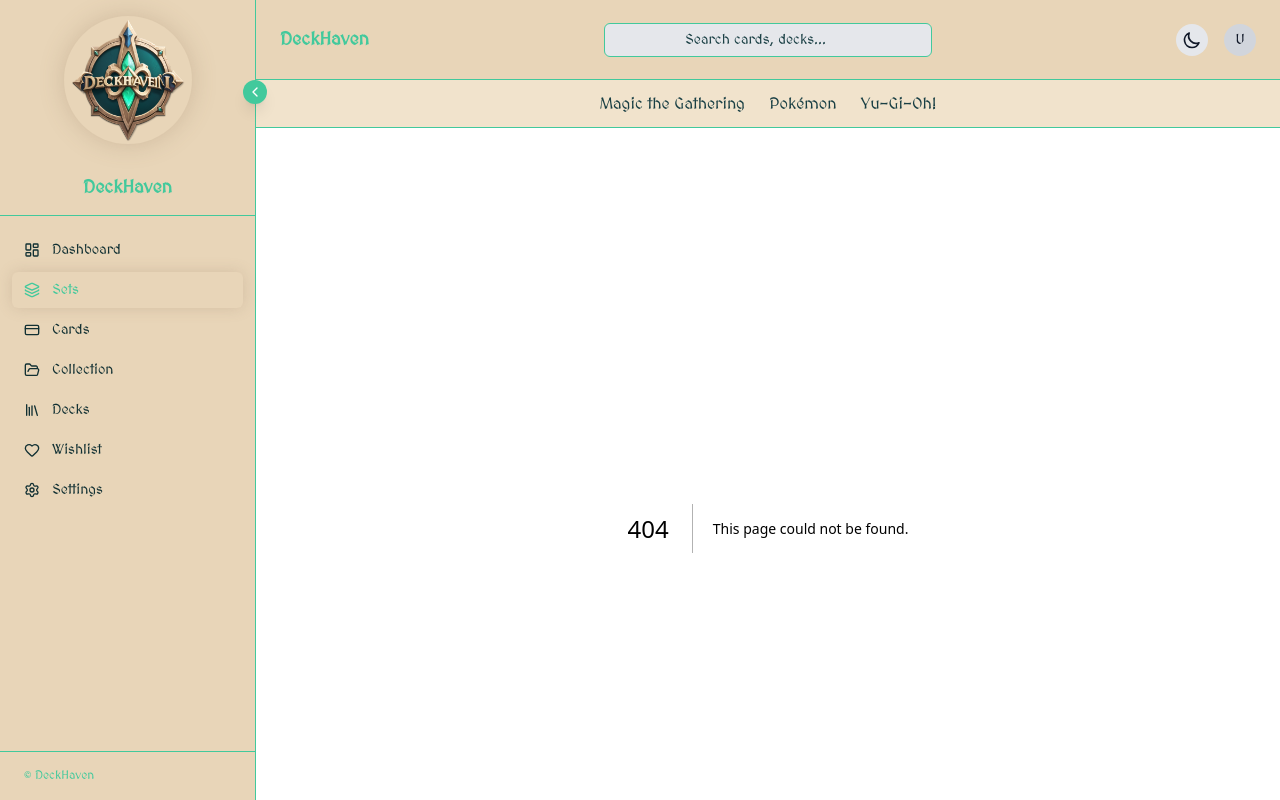
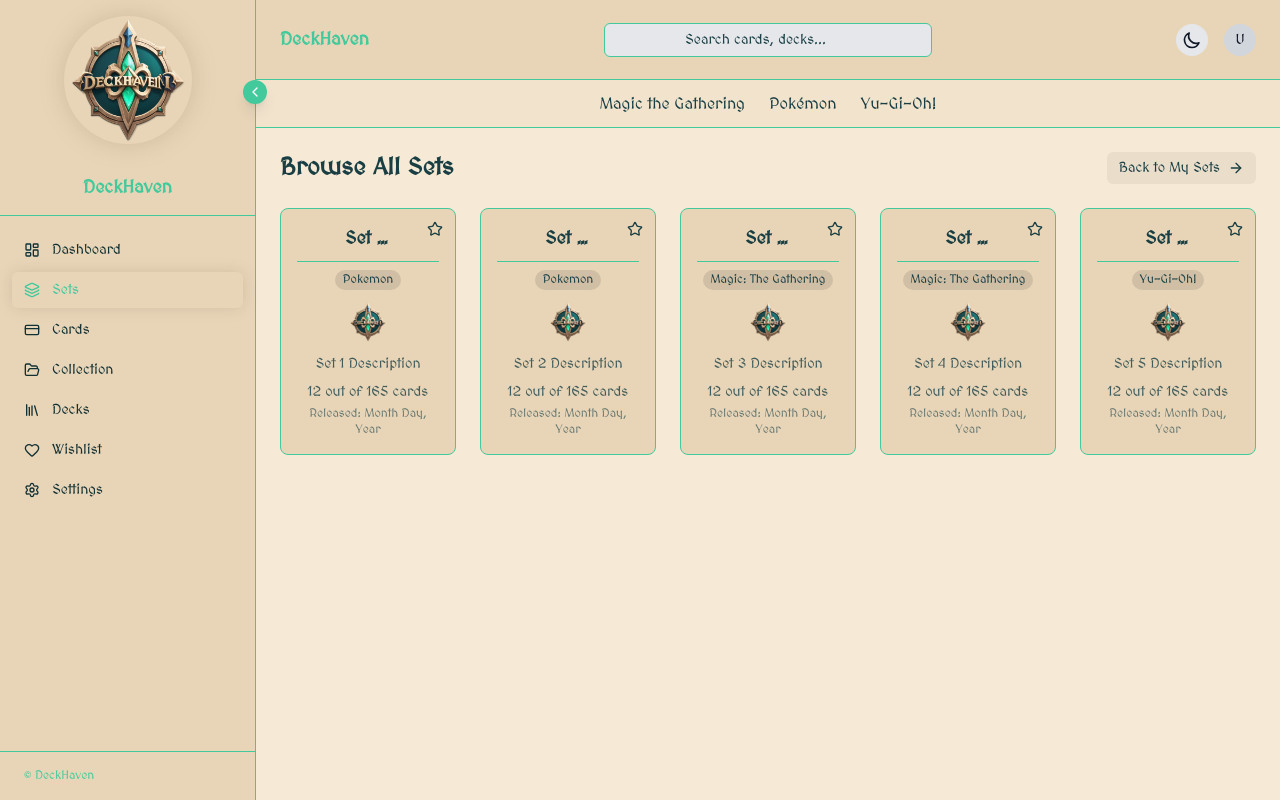
Before and after one commit to Christopher-Holland/DeckHaven, a Next.js app: page /sets/browse in a window 1280 px wide. Before the commit this address had no page. Built offline with nearby package versions, Linux system fonts and the light colour scheme.

Commit message:
Made the browse all sets page

```diff
--- /dev/null
+++ b/app/sets/browse/browseCard.tsx
@@ -0,0 +1,145 @@
+"use client";
+
+import { StarIcon } from "lucide-react";
+import { useRouter } from "next/navigation";
+
+export type SetCardProps = {
+    id?: string; // optional but recommended
+    href?: string; // <-- new
+    name: string;
+    game?: string;
+    imageSrc?: string;
+    description?: string;
+    ownedCount?: number;
+    totalCount?: number;
+    releaseDate?: string;
+
+    isFavorited?: boolean;
+    onToggleFavorite?: () => void;
+};
+
+export default function SetCard({
+    id,
+    href,
+    name,
+    game,
+    imageSrc,
+    description,
+    ownedCount,
+    totalCount,
+    releaseDate,
+    isFavorited = false,
+    onToggleFavorite,
+}: SetCardProps) {
+    const router = useRouter();
+
+    const handleNavigate = () => {
+        if (href) router.push(href);
+    };
+
+    return (
+        <div
+            onClick={handleNavigate}
+            onKeyDown={(e) => {
+                if (!href) return;
+                if (e.key === "Enter" || e.key === " ") {
+                    e.preventDefault();
+                    handleNavigate();
+                }
+            }}
+            role={href ? "button" : undefined}
+            tabIndex={href ? 0 : undefined}
+            className="
+        relative rounded-lg
+        border border-[#42c99c] dark:border-[#82664e]
+        bg-[#e8d5b8] dark:bg-[#173c3f]
+        p-4
+        cursor-pointer
+        transition-all duration-200 ease-out
+        hover:-translate-y-0.5
+        hover:border-[#2fbf8f]
+        dark:hover:border-[#9b7a5f]
+        hover:shadow-[0_0_20px_rgba(130,102,78,0.2)]
+        dark:hover:shadow-[0_0_30px_rgba(66,201,156,0.35)]
+      "
+        >
+            {/* Favorite Button */}
+            <button
+                type="button"
+                onClick={(e) => {
+                    e.preventDefault();
+                    e.stopPropagation();
+                    onToggleFavorite?.();
+                }}
+                className="
+          absolute top-2 right-2 z-10
+          p-1 rounded
+          hover:opacity-80
+          focus:outline-none
+          focus:ring-2 focus:ring-[#42c99c]
+          dark:focus:ring-[#82664e]
+          transition-opacity
+        "
+                aria-label={isFavorited ? "Unfavorite set" : "Favorite set"}
+            >
+                <StarIcon
+                    className={`
+            w-4 h-4
+            ${isFavorited
+                            ? "fill-[#42c99c] text-[#42c99c] dark:fill-yellow-300 dark:text-yellow-300"
+                            : "fill-none text-current"
+                        }
+          `}
+                />
+            </button>
+
+            {/* Title */}
+            <div className="w-full mb-2 border-b border-[#42c99c] dark:border-[#82664e] pb-2">
+                <h3 className="text-lg font-semibold text-center px-12 truncate">
+                    {name}
+                </h3>
+            </div>
+
+            {/* Game badge */}
+            {game && (
+                <div className="flex justify-center mt-1">
+                    <span className="text-xs px-2 py-0.5 rounded-full bg-black/10 dark:bg-white/10">
+                        {game}
+                    </span>
+                </div>
+            )}
+
+            {/* Image */}
+            {imageSrc && (
+                <img
+                    src={imageSrc}
+                    alt={name}
+                    className="w-10 h-10 mx-auto mt-3"
+                />
+            )}
+
+            {/* Description */}
+            {description && (
+                <p className="text-sm opacity-80 text-center mt-3">
+                    {description}
+                </p>
+            )}
+
+            {/* Owned count */}
+            {typeof ownedCount === "number" && (
+                <p className="text-sm opacity-80 text-center mt-2">
+                    {typeof totalCount === "number"
+                        ? `${ownedCount} out of ${totalCount} cards`
+                        : `${ownedCount} cards`}
+                </p>
+            )}
+
+            {/* Release date */}
+            {releaseDate && (
+                <p className="text-xs opacity-60 text-center mt-1">
+                    Released: {releaseDate}
+                </p>
+            )}
+        </div>
+    );
+}
--- a/app/sets/page.tsx
+++ b/app/sets/browse/page.tsx
@@ -3,7 +3,7 @@
 import { useState } from "react";
 import { useRouter } from "next/navigation";
 import { ArrowRightIcon } from "lucide-react";
-import SetCard from "./SetCard";
+import SetCard from "./browseCard";
 
 type DemoSet = {
     id: string;
@@ -18,9 +18,9 @@
 
 const demoSets: DemoSet[] = [
     {
-        id: "set-1",
+        id: "set-11",
         name: "Set 1 Name",
-        game: "Magic: The Gathering",
+        game: "Pokemon",
         imageSrc: "/images/DeckHaven-Shield.png",
         description: "Set 1 Description",
         ownedCount: 12,
@@ -28,9 +28,9 @@
         releaseDate: "Month Day, Year",
     },
     {
-        id: "set-2",
+        id: "set-22",
         name: "Set 2 Name",
-        game: "Magic: The Gathering",
+        game: "Pokemon",
         imageSrc: "/images/DeckHaven-Shield.png",
         description: "Set 2 Description",
         ownedCount: 12,
@@ -38,7 +38,7 @@
         releaseDate: "Month Day, Year",
     },
     {
-        id: "set-3",
+        id: "set-33",
         name: "Set 3 Name",
         game: "Magic: The Gathering",
         imageSrc: "/images/DeckHaven-Shield.png",
@@ -48,7 +48,7 @@
         releaseDate: "Month Day, Year",
     },
     {
-        id: "set-4",
+        id: "set-44",
         name: "Set 4 Name",
         game: "Magic: The Gathering",
         imageSrc: "/images/DeckHaven-Shield.png",
@@ -58,9 +58,9 @@
         releaseDate: "Month Day, Year",
     },
     {
-        id: "set-5",
+        id: "set-55",
         name: "Set 5 Name",
-        game: "Magic: The Gathering",
+        game: "Yu-Gi-Oh!",
         imageSrc: "/images/DeckHaven-Shield.png",
         description: "Set 5 Description",
         ownedCount: 12,
@@ -69,7 +69,7 @@
     },
 ];
 
-export default function Sets() {
+export default function BrowseSets() {
     const router = useRouter();
 
     // Track favorites per-set id
@@ -96,11 +96,11 @@
         >
             {/* Page Header */}
             <section className="mb-6 flex justify-between items-center">
-                <h2 className="text-2xl font-semibold">My Sets</h2>
+                <h2 className="text-2xl font-semibold">Browse All Sets</h2>
 
                 <button
                     type="button"
-                    onClick={() => router.push("/sets/browse")}
+                    onClick={() => router.push("/sets")}
                     className="
             group
             text-sm font-medium
@@ -118,7 +118,7 @@
             cursor-pointer
           "
                 >
-                    Browse All Sets
+                    Back to My Sets
                     <ArrowRightIcon
                         className="
               w-4 h-4
@@ -130,7 +130,7 @@
             </section>
 
             {/* Content Grid */}
-            <section className="grid grid-cols-1 md:grid-cols-3 gap-6">
+            <section className="grid grid-cols-1 md:grid-cols-5 gap-6">
                 {demoSets.map((s) => (
                     <SetCard
                         key={s.id}
```
